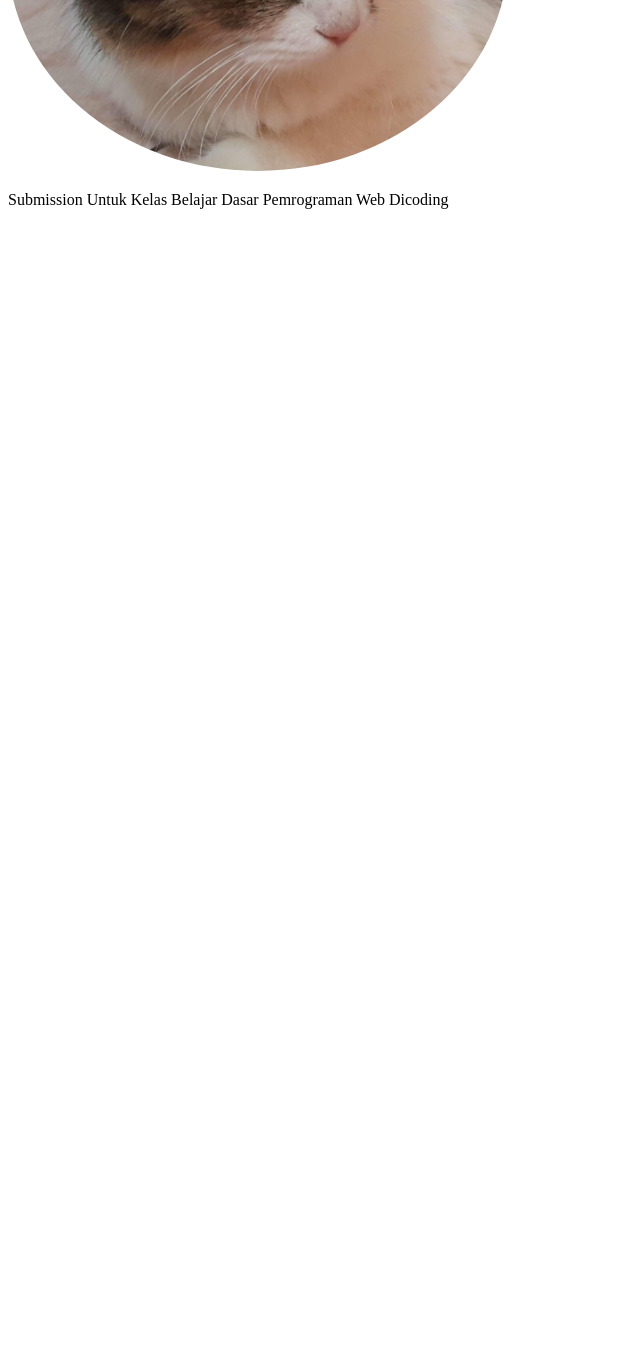
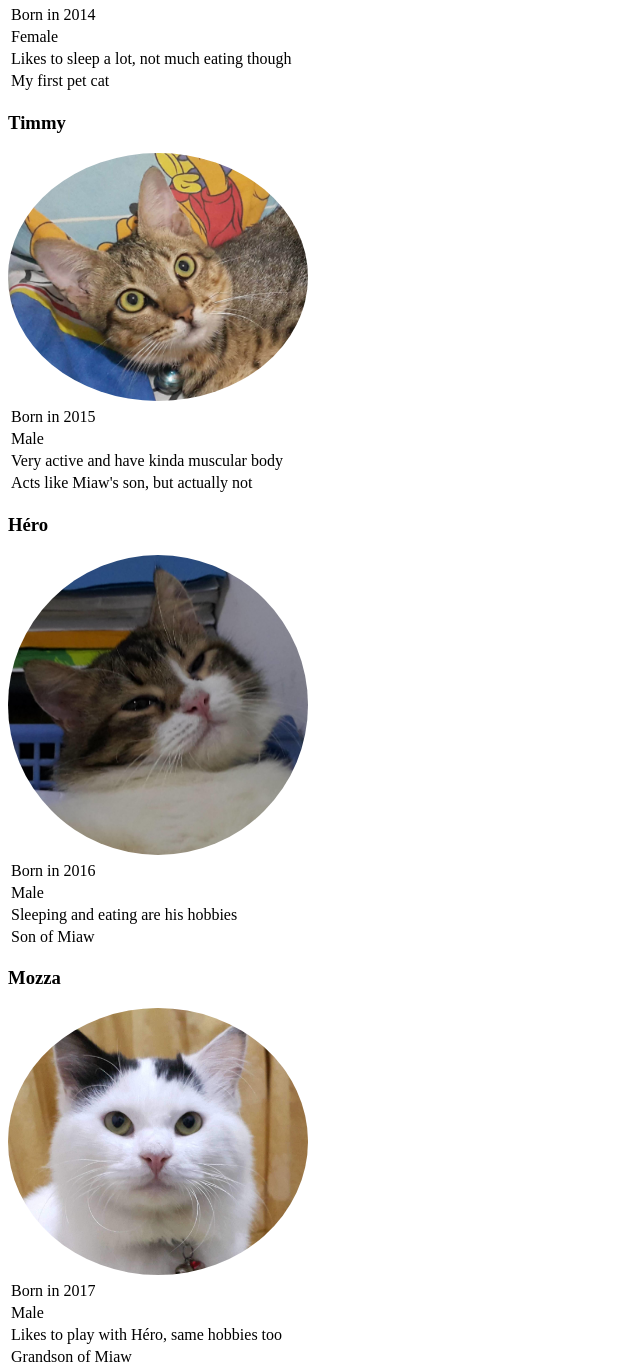
Before and after one commit to aditya-f/my-cats-web-project, a plain HTML site: page index.html in a window 1280 px wide. Shown: the part 452-1824 px from the top of the page, without its empty margins (0-640 px from the left). Before the commit the page ends 800 px from the top, so only its background shows below. Drawn offline with Linux system fonts and the light colour scheme.

Commit message:
Added picts and description to .bio

```diff
--- a/assets/style.css
+++ b/assets/style.css
@@ -1,6 +1,6 @@
 /* https://colorhunt.co/palette/226680 */
 
 .cat-face {
-  width: 500px;
+  width: 300px;
   border-radius: 50%;
 }
--- a/index.html
+++ b/index.html
@@ -20,14 +20,160 @@
     <main>
       <div id="content">
         <article id="bio">
-            <!-- <img src="https://drive.google.com/uc?export=view&id=15jdMHSh5bsWTh7wvSGxJF6NMVfaU4q4Z"> -->
-            <div class="flex-column">
-                <h3>Miaw</h3>
-                <img class="cat-face" src="assets/picts/miaw.jpg" alt="My cat named Miaw">
-            </div>
+          <!-- <img src="https://drive.google.com/uc?export=view&id=15jdMHSh5bsWTh7wvSGxJF6NMVfaU4q4Z"> -->
+          <div class="cat-card">
+            <header>
+              <h3>Miaw</h3>
+              <img
+                class="cat-face"
+                src="assets/picts/miaw.jpg"
+                alt="My cat named Miaw"
+              />
+            </header>
+            <section>
+              <table>
+                <tr>
+                  <td>Born in 2014</td>
+                </tr>
+                <tr>
+                  <td>Female</td>
+                </tr>
+                <tr>
+                  <td>Likes to sleep a lot, not much eating though</td>
+                </tr>
+                <tr>
+                  <td>My first pet cat</td>
+                </tr>
+              </table>
+            </section>
+          </div>
+          <div class="cat-card">
+            <header>
+              <h3>Timmy</h3>
+              <img
+                class="cat-face"
+                src="assets/picts/timmy.jpg"
+                alt="My cat named Timmy"
+              />
+            </header>
+            <section>
+              <table>
+                <tr>
+                  <td>Born in 2015</td>
+                </tr>
+                <tr>
+                  <td>Male</td>
+                </tr>
+                <tr>
+                  <td>Very active and have kinda muscular body</td>
+                </tr>
+                <tr>
+                  <td>Acts like Miaw's son, but actually not</td>
+                </tr>
+              </table>
+            </section>
+          </div>
+          <div class="cat-card">
+            <header>
+              <h3>H&#233;ro</h3>
+              <img
+                class="cat-face"
+                src="assets/picts/hero.jpg"
+                alt="My cat named H&#233;ro"
+              />
+            </header>
+            <section>
+              <table>
+                <tr>
+                  <td>Born in 2016</td>
+                </tr>
+                <tr>
+                  <td>Male</td>
+                </tr>
+                <tr>
+                  <td>Sleeping and eating are his hobbies</td>
+                </tr>
+                <tr>
+                  <td>Son of Miaw</td>
+                </tr>
+              </table>
+            </section>
+          </div>
+          <div class="cat-card">
+            <header>
+              <h3>Mozza</h3>
+              <img
+                class="cat-face"
+                src="assets/picts/mozza.jpg"
+                alt="My cat named Mozza"
+              />
+            </header>
+            <section>
+              <table>
+                <tr>
+                  <td>Born in 2017</td>
+                </tr>
+                <tr>
+                  <td>Male</td>
+                </tr>
+                <tr>
+                  <td>Likes to play with H&#233;ro, same hobbies too</td>
+                </tr>
+                <tr>
+                  <td>Grandson of Miaw</td>
+                </tr>
+              </table>
+            </section>
+          </div>
+          <div class="cat-card">
+            <header>
+              <h3>Summer</h3>
+              <img
+                class="cat-face"
+                src="assets/picts/summer.jpg"
+                alt="My cat named Summer"
+              />
+            </header>
+            <section>
+              <table>
+                <tr>
+                  <td>Born in early 2019</td>
+                </tr>
+                <tr>
+                  <td>Male</td>
+                </tr>
+                <tr>
+                  <td>Sleeps all day and eats when he is awake</td>
+                </tr>
+              </table>
+            </section>
+          </div>
+          <div class="cat-card">
+              <header>
+            <h3>Snowy</h3>
+            <img
+              class="cat-face"
+              src="assets/picts/snowy.jpg"
+              alt="My cat named Snowy"
+            />
+        </header>
+        <section>
+            <table>
+              <tr>
+                <td>Born in late 2019</td>
+              </tr>
+              <tr>
+                <td>Female</td>
+              </tr>
+              <tr>
+                <td>Likes to annoy Summer when he is awake</td>
+              </tr>
+            </table>
+          </div>
         </article>
         <article id="photos"></article>
         <article id="about"></article>
+    </section>
       </div>
     </main>
     <footer>
```
